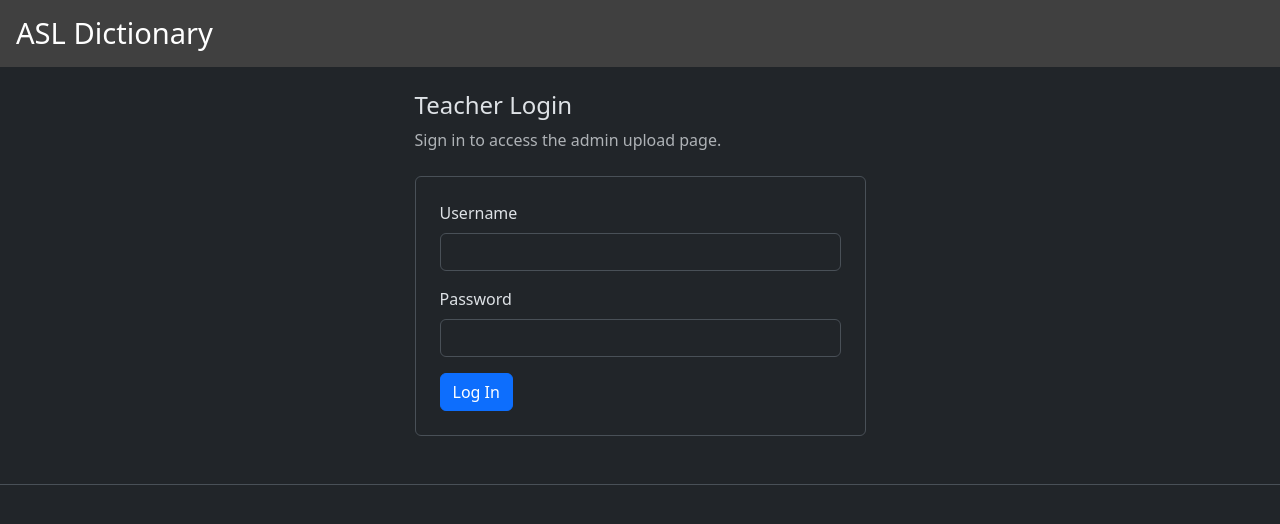
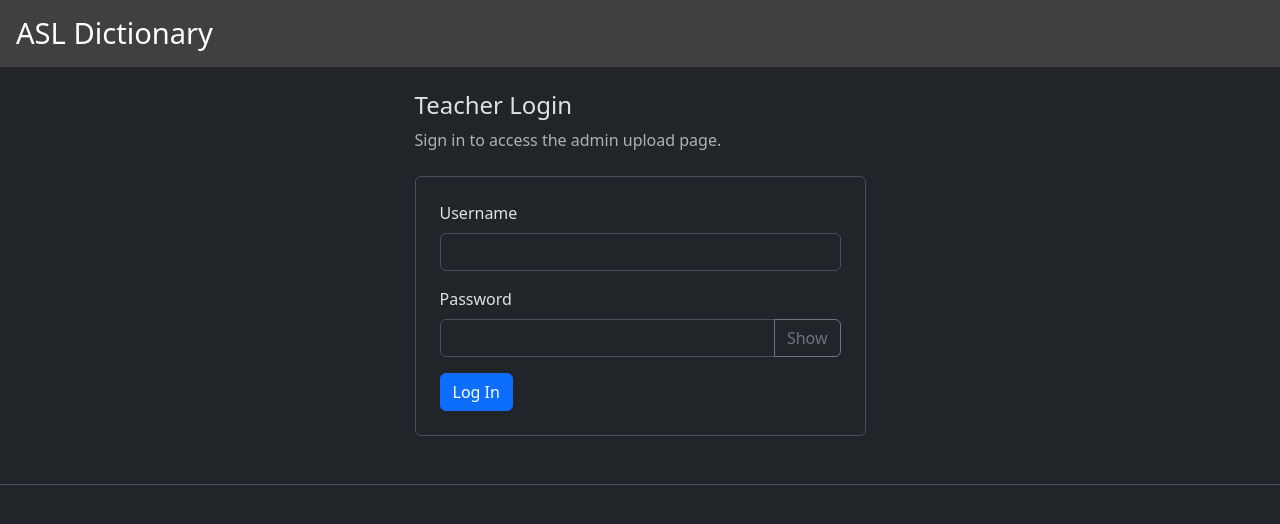
Before and after one commit to ManOfNeptune27/ASLDepartmentDictionary, a SvelteKit app: page /login in a window 1280 px wide. Shown: the top 524 px of the page. Built offline with nearby package versions, Linux system fonts and the light colour scheme; no server answers; the database is empty.

Commit message:
Samll change to password
Added password visibility toggle to login forms.

```diff
--- a/src/routes/login/+page.svelte
+++ b/src/routes/login/+page.svelte
@@ -1,5 +1,6 @@
 <script lang="ts">
   let { data, form } = $props();
+  let showPassword = $state(false);
 </script>
 
 <main class="container py-4">
@@ -29,14 +30,24 @@
 
         <div>
           <label class="form-label" for="password">Password</label>
+          <div class="input-group">
             <input
               id="password"
               name="password"
-            type="password"
+              type={showPassword ? 'text' : 'password'}
               class="form-control"
               autocomplete="current-password"
               required
             />
+            <button
+              type="button"
+              class="btn btn-outline-secondary"
+              onclick={() => (showPassword = !showPassword)}
+              title={showPassword ? 'Hide password' : 'Show password'}
+            >
+              {showPassword ? 'Hide' : 'Show'}
+            </button>
+          </div>
         </div>
 
         <button type="submit" class="btn btn-primary align-self-start">Log In</button>
```
Also changed, not shown: src/routes/admin/+page.svelte (+12 -1 lines). Lines whose indentation alone changed are shown as unchanged.
